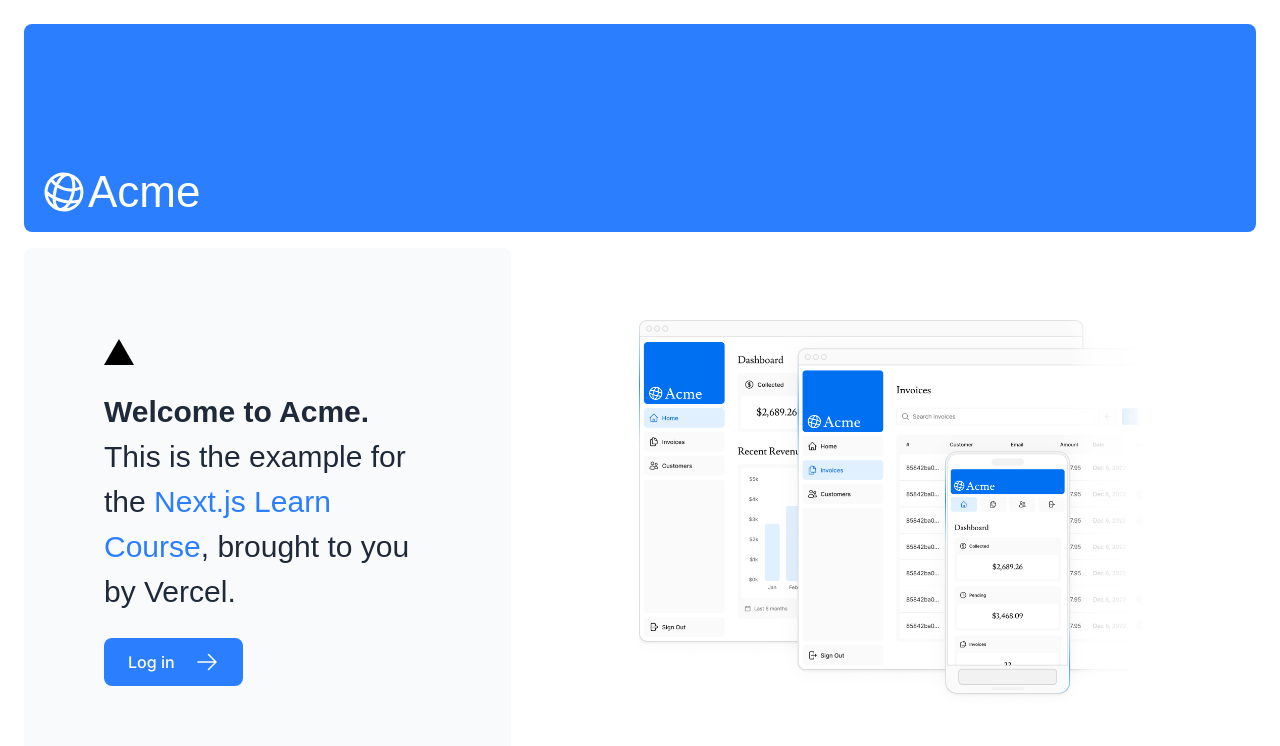
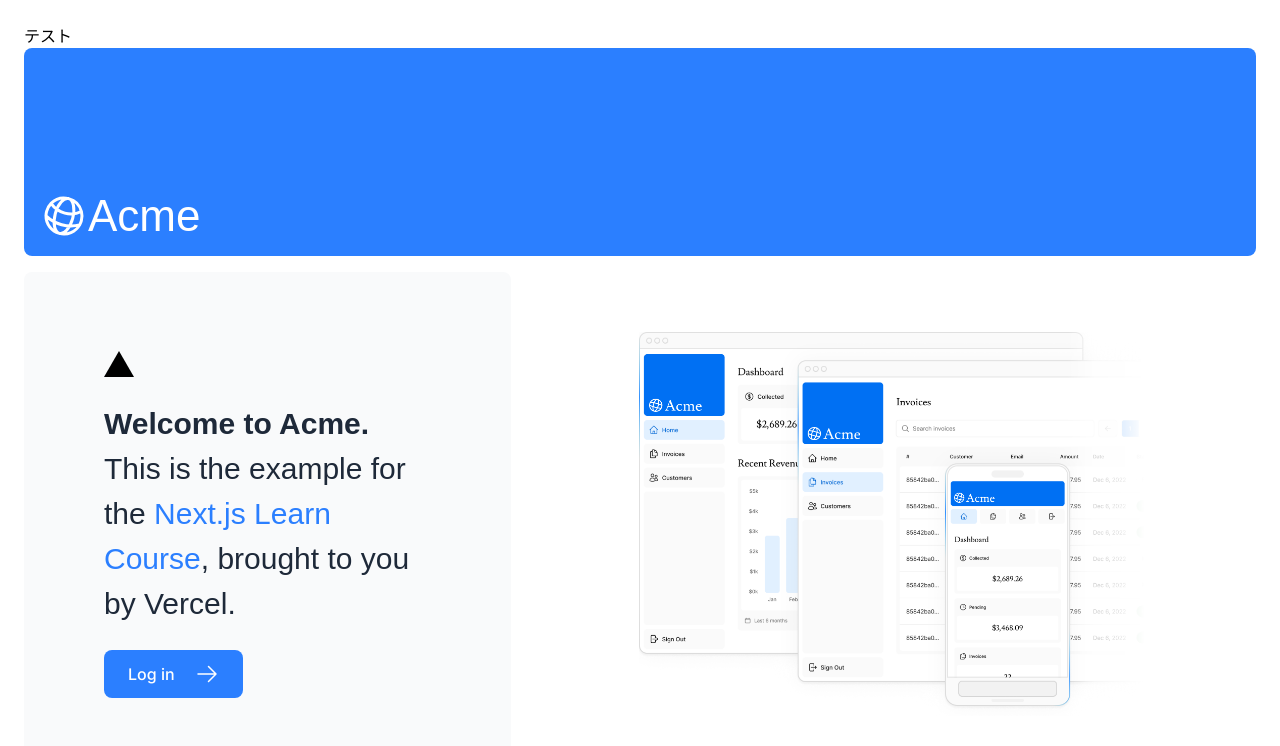
Before and after one commit to usuijuice/nextjs-dashboard, a Next.js app: page / in a window 1280 px wide. Shown: the top 746 px of the page. Built offline with nearby package versions, Linux system fonts and the light colour scheme; a web font is replaced by a local one.

Commit message:
feat: add test text to the main page

```diff
--- a/app/page.tsx
+++ b/app/page.tsx
@@ -7,6 +7,7 @@ import { lusitana } from "@/app/ui/fonts";
 export default function Page() {
 	return (
 		<main className="flex min-h-screen flex-col p-6">
+			テスト
 			<div className="flex h-20 shrink-0 items-end rounded-lg bg-blue-500 p-4 md:h-52">
 				<AcmeLogo />
 			</div>
```
